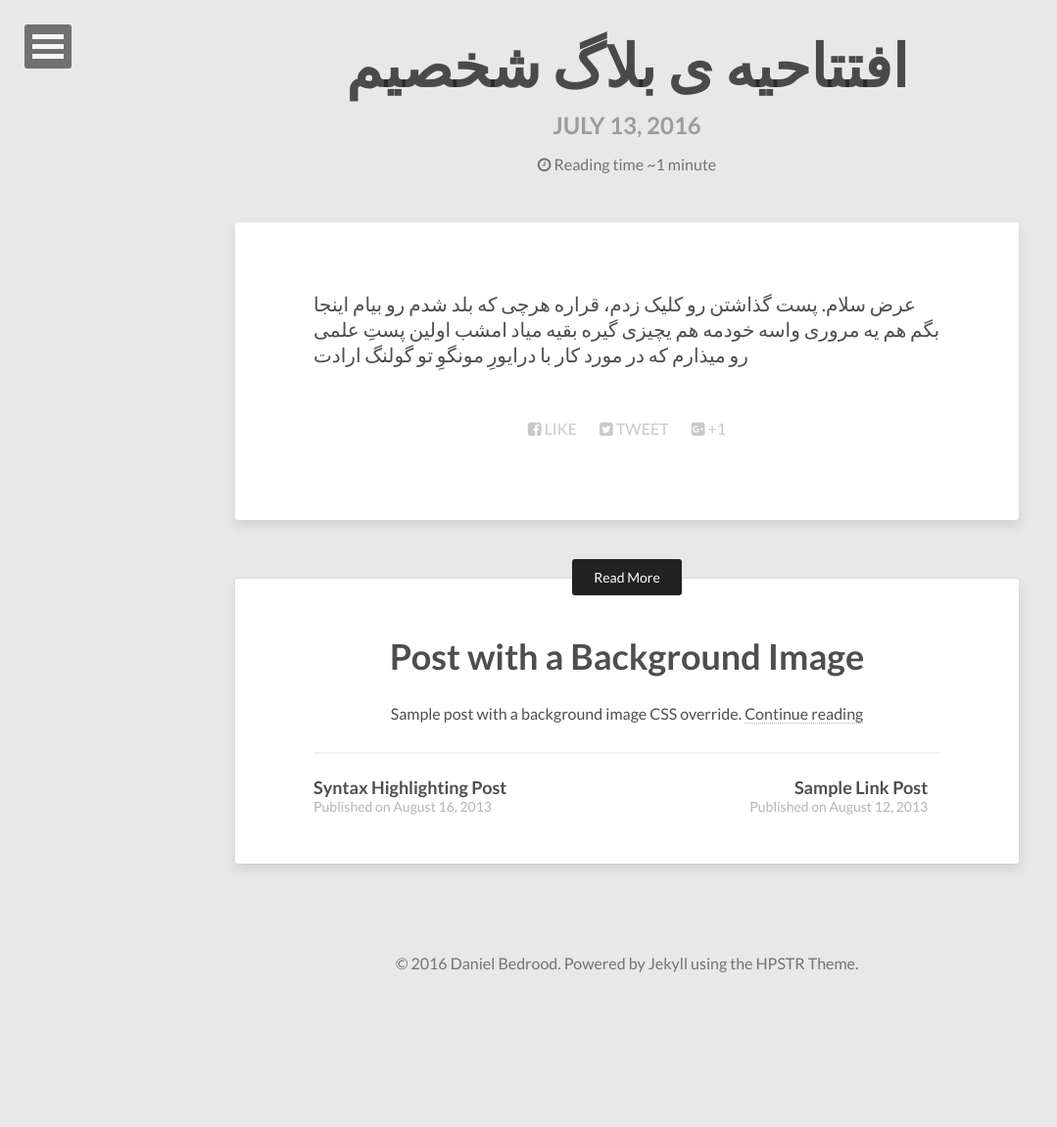
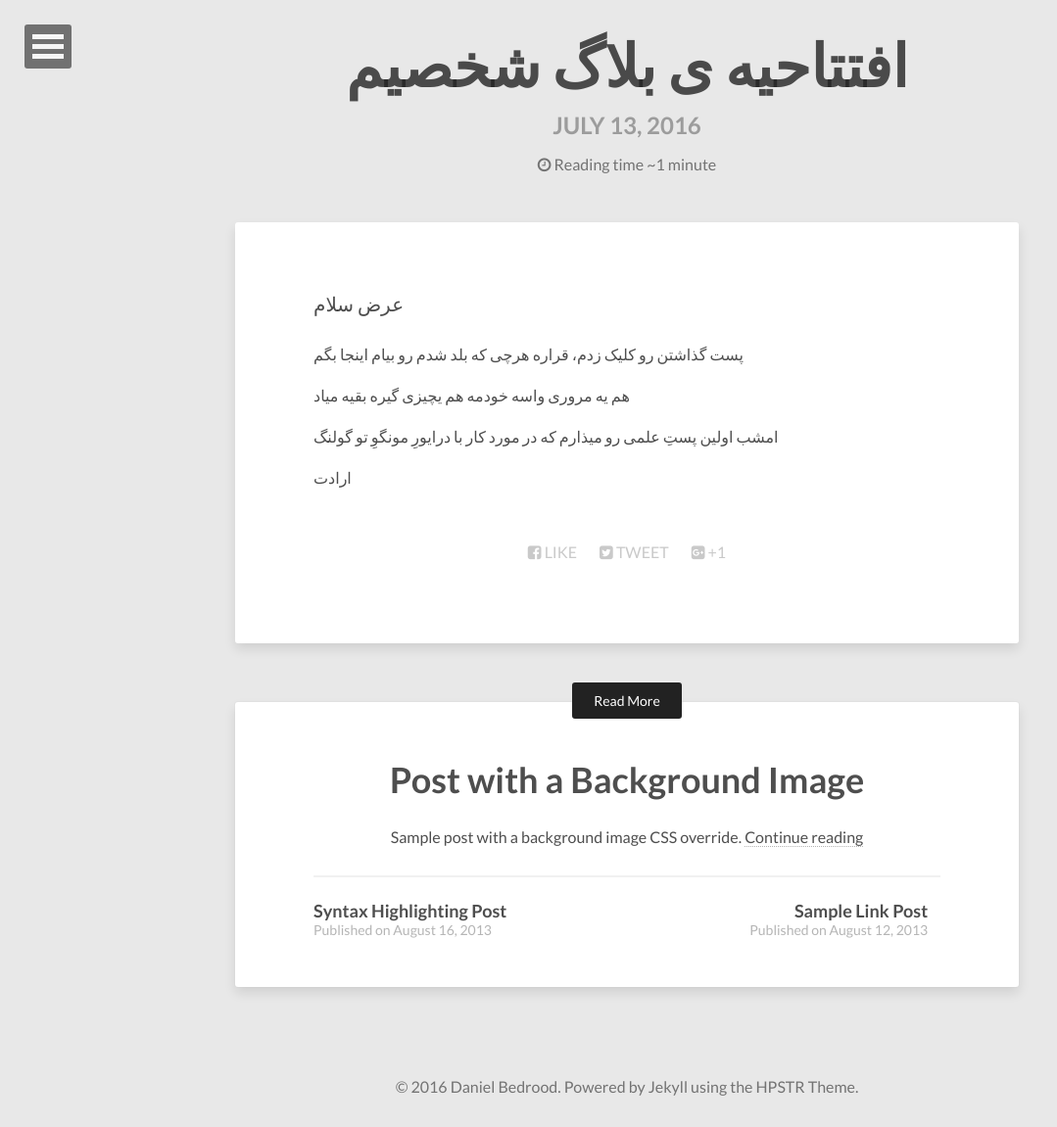
Before and after one commit to danicheeta/Website, a Jekyll site: the page built from _posts/2016-07-13-opening.md, in a window 1280 px wide. Shown: the whole page at 98% size, without its empty margins (0-1079 px from the left). Built offline with Jekyll 4.4.1, drawn with Linux system fonts in a browser that asks for light colours; nearby versions of some CDN libraries; before the commit the page ends 1025 px from its top, so only the background shows below that.

Commit message:
new line learned

```diff
--- a/_posts/2016-07-13-opening.md
+++ b/_posts/2016-07-13-opening.md
@@ -4,8 +4,12 @@ title: "افتتاحیه ی بلاگ شخصیم"
 description: "my very first post to blog"
 ---
 
-عرض سلام.
+عرض سلام
+
 پست گذاشتن رو کلیک زدم، قراره هرچی که بلد شدم رو بیام اینجا بگم
+
 هم یه مروری واسه خودمه هم یچیزی گیره بقیه میاد
+
 امشب اولین پستِ علمی رو میذارم که در مورد کار با درایورِ مونگوِ تو گولنگ
+
 ارادت
```
